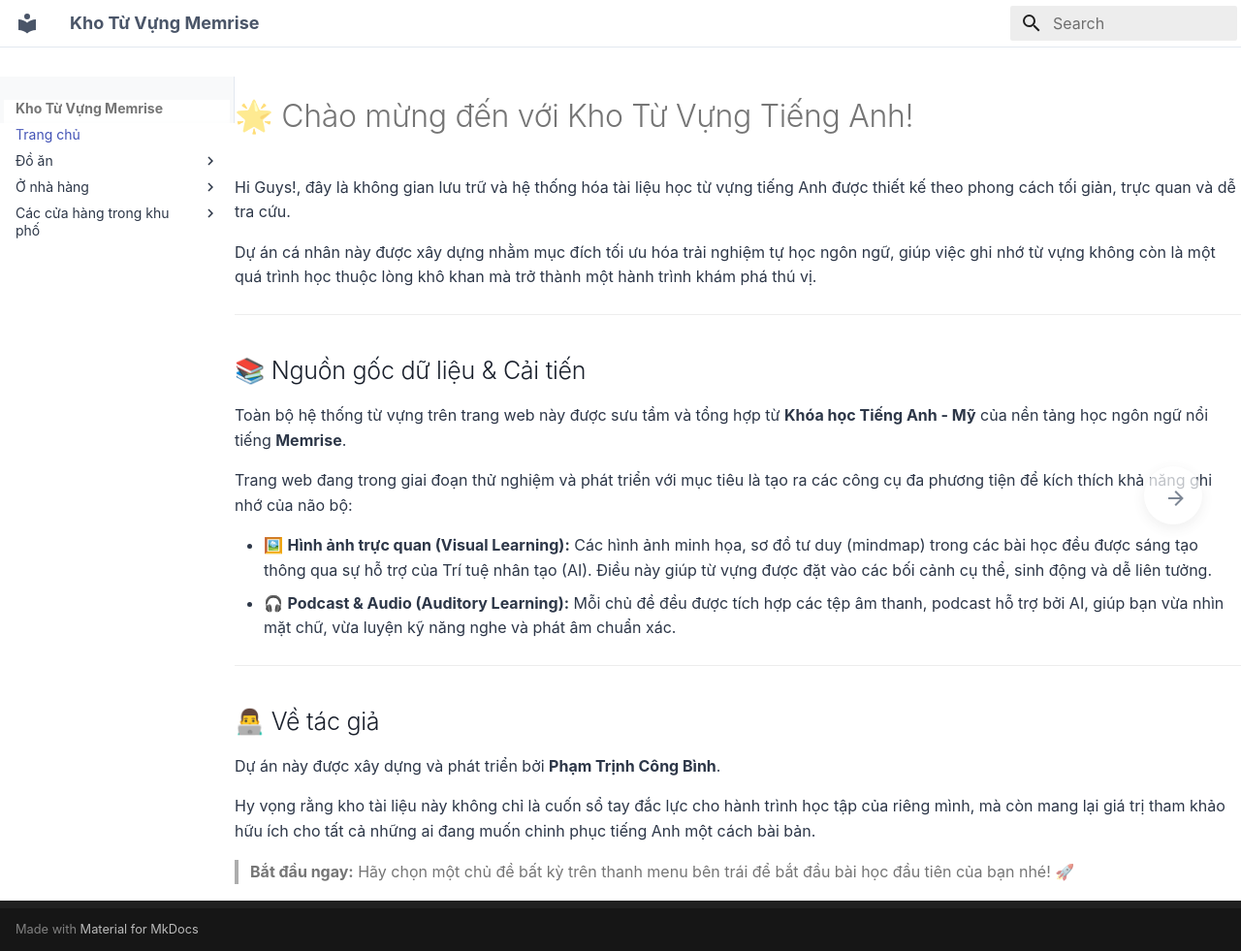
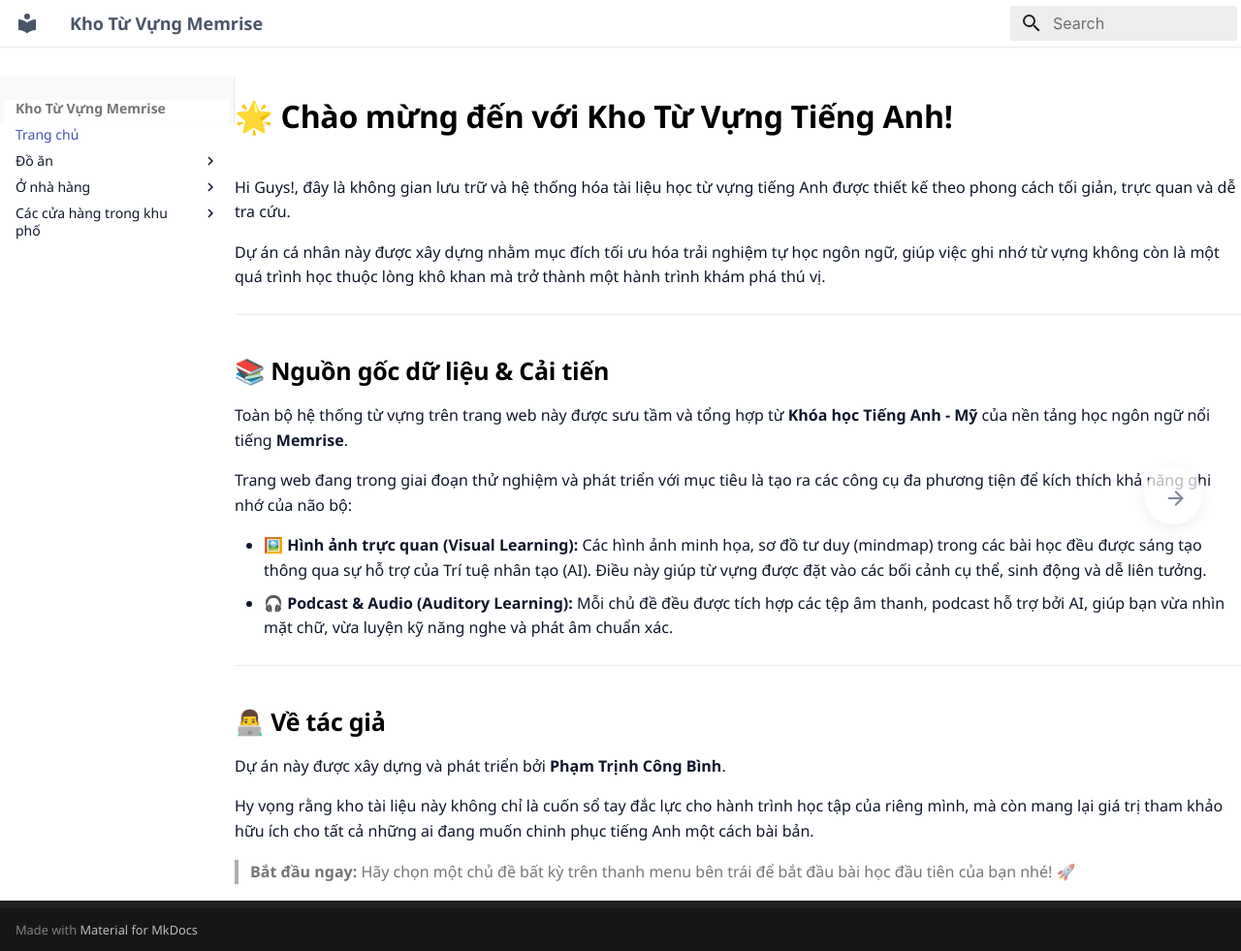
Before and after one commit to phambinh0826/MemriseVocab, an MkDocs documentation site: the page built from docs/index.md, in a window 1280 px wide and 981 px high. Shown: the whole window at 97% size. Built offline with MkDocs 1.6.1 and Material for MkDocs 9.7.7, drawn with Linux system fonts in a browser that asks for light colours; some web fonts are replaced.

Commit message:
Enhance typography and modernize button styles
Updated typography styles and added modern button designs.

```diff
--- a/docs/stylesheets/custom.css
+++ b/docs/stylesheets/custom.css
@@ -33,15 +33,20 @@
 }
 
 /* =========================================
-   3. Typography (Định dạng chữ cơ bản)
+   3. Typography (Nét chữ sắc nét, đậm đà)
    ========================================= */
-body {
-    color: #2d3748;
-    line-height: 1.7;
+body, .md-typeset {
+    font-family: "Segoe UI Variable", "Segoe UI", -apple-system, BlinkMacSystemFont, Roboto, sans-serif !important;
+    -webkit-font-smoothing: antialiased !important; /* Phép thuật làm chữ siêu nét */
+    -moz-osx-font-smoothing: grayscale !important;
+    color: #0f172a !important; /* Đổi từ xám mờ sang màu đen slate cực đậm */
+    line-height: 1.6;
 }
-h1, h2, h3 {
-    color: #1a202c;
-    font-weight: 600;
+
+.md-typeset h1, .md-typeset h2, .md-typeset h3 {
+    color: #000000 !important;
+    font-weight: 700 !important;
+    letter-spacing: -0.01em; /* Kéo chữ xích lại một chút cho hiện đại */
 }
 
 /* =========================================
@@ -203,3 +208,57 @@
         display: block !important;
     }
 }
+
+/* =========================================
+   9. Giao diện Hiện đại (Windows 11 / Fluent Design)
+   ========================================= */
+
+/* 9.1 Lột xác Nút bấm (Buttons) */
+.md-button {
+    border-radius: 8px !important; /* Bo góc mềm mại */
+    font-weight: 600 !important;
+    letter-spacing: 0.3px;
+    transition: all 0.25s ease-in-out !important;
+    box-shadow: 0 2px 5px rgba(0,0,0,0.05) !important; /* Đổ bóng nhẹ */
+}
+
+.md-button--primary {
+    background-color: #005FB8 !important; /* Chuẩn màu xanh dương Windows 11 */
+    color: #ffffff !important;
+    border: none !important;
+}
+
+.md-button--primary:hover {
+    background-color: #0052a3 !important; /* Hiệu ứng tối màu khi rê chuột */
+    box-shadow: 0 6px 15px rgba(0, 95, 184, 0.25) !important; /* Bóng tỏa màu xanh */
+    transform: translateY(-2px); /* Hiệu ứng nút bấm nảy lên nhẹ */
+}
+
+/* 9.2 Biến Khung xem PDF thành Cửa sổ Ứng dụng */
+.pdf-wrapper {
+    background: #ffffff;
+    border: 1px solid #e5e7eb;
+    border-radius: 12px; /* Bo góc to chuẩn Win 11 */
+    padding: 12px;
+    box-shadow: 0 10px 30px -5px rgba(0, 0, 0, 0.08); /* Đổ bóng sâu tạo cảm giác nổi */
+    margin: 25px 0;
+    transition: box-shadow 0.3s ease;
+}
+
+.pdf-wrapper:hover {
+    box-shadow: 0 20px 40px -5px rgba(0, 0, 0, 0.12); /* Bóng tỏa rộng hơn khi rê chuột vào */
+}
+
+.pdf-desktop {
+    border-radius: 8px; /* Bo luôn góc của viền file PDF */
+    border: 1px solid #cbd5e1;
+    display: block;
+}
+
+/* 9.3 Tráng men Nút bấm trên Điện thoại */
+.btn-mobile {
+    border-radius: 12px !important; /* Bo góc cực to để dễ chạm bằng ngón tay */
+    padding: 16px 20px !important;
+    font-size: 1.1em !important;
+    box-shadow: 0 8px 20px rgba(0, 95, 184, 0.2) !important;
+}
```
